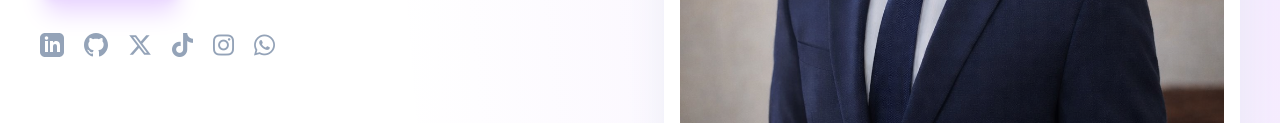
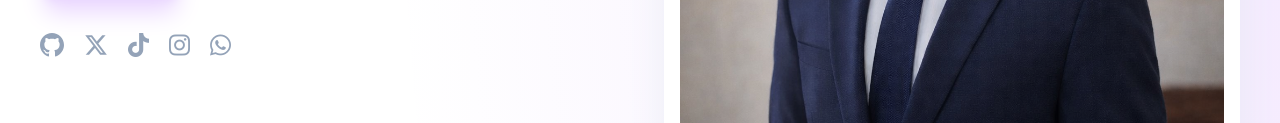
Before and after one commit to EllieClint14/portfolio, a plain HTML site: page PORTFOLIO/index.html in a window 1280 px wide. Shown: the part 572-695 px from the top of the page. Drawn offline with nearby package versions, Linux system fonts and the light colour scheme.

Commit message:
Update index.html

```diff
--- a/PORTFOLIO/index.html
+++ b/PORTFOLIO/index.html
@@ -69,9 +69,6 @@
 
             <div></div>
             <div class="flex gap-5 mt-8 items-center">
-    <a href="https://www.linkedin.com/in/kenya254/" target="_blank" class="text-slate-400 hover:text-purple-600 transition-colors">
-        <svg class="w-6 h-6" fill="currentColor" viewBox="0 0 24 24"><path d="M19 0h-14c-2.761 0-5 2.239-5 5v14c0 2.761 2.239 5 5 5h14c2.762 0 5-2.239 5-5v-14c0-2.761-2.238-5-5-5zm-11 19h-3v-11h3v11zm-1.5-12.268c-.966 0-1.75-.79-1.75-1.764s.784-1.764 1.75-1.764 1.75.79 1.75 1.764-.783 1.764-1.75 1.764zm13.5 12.268h-3v-5.604c0-3.368-4-3.113-4 0v5.604h-3v-11h3v1.765c1.396-2.586 7-2.777 7 2.476v6.759z"/></svg>
-    </a>
     <a href="https://github.com/EllieClint14" target="_blank" class="text-slate-400 hover:text-purple-600 transition-colors">
         <svg class="w-6 h-6" fill="currentColor" viewBox="0 0 24 24"><path d="M12 0c-6.626 0-12 5.373-12 12 0 5.302 3.438 9.8 8.207 11.387.599.111.793-.261.793-.577v-2.234c-3.338.726-4.033-1.416-4.033-1.416-.546-1.387-1.333-1.756-1.333-1.756-1.089-.745.083-.729.083-.729 1.205.084 1.839 1.237 1.839 1.237 1.07 1.834 2.807 1.304 3.492.997.107-.775.418-1.305.762-1.604-2.665-.305-5.467-1.334-5.467-5.931 0-1.311.469-2.381 1.236-3.221-.124-.303-.535-1.524.117-3.176 0 0 1.008-.322 3.301 1.23.957-.266 1.983-.399 3.003-.404 1.02.005 2.047.138 3.006.404 2.291-1.552 3.297-1.23 3.297-1.23.653 1.653.242 2.874.118 3.176.77.84 1.235 1.911 1.235 3.221 0 4.609-2.807 5.624-5.479 5.921.43.372.823 1.102.823 2.222v3.293c0 .319.192.694.801.576 4.765-1.589 8.199-6.086 8.199-11.386 0-6.627-5.373-12-12-12z"/></svg>
     </a>
```
